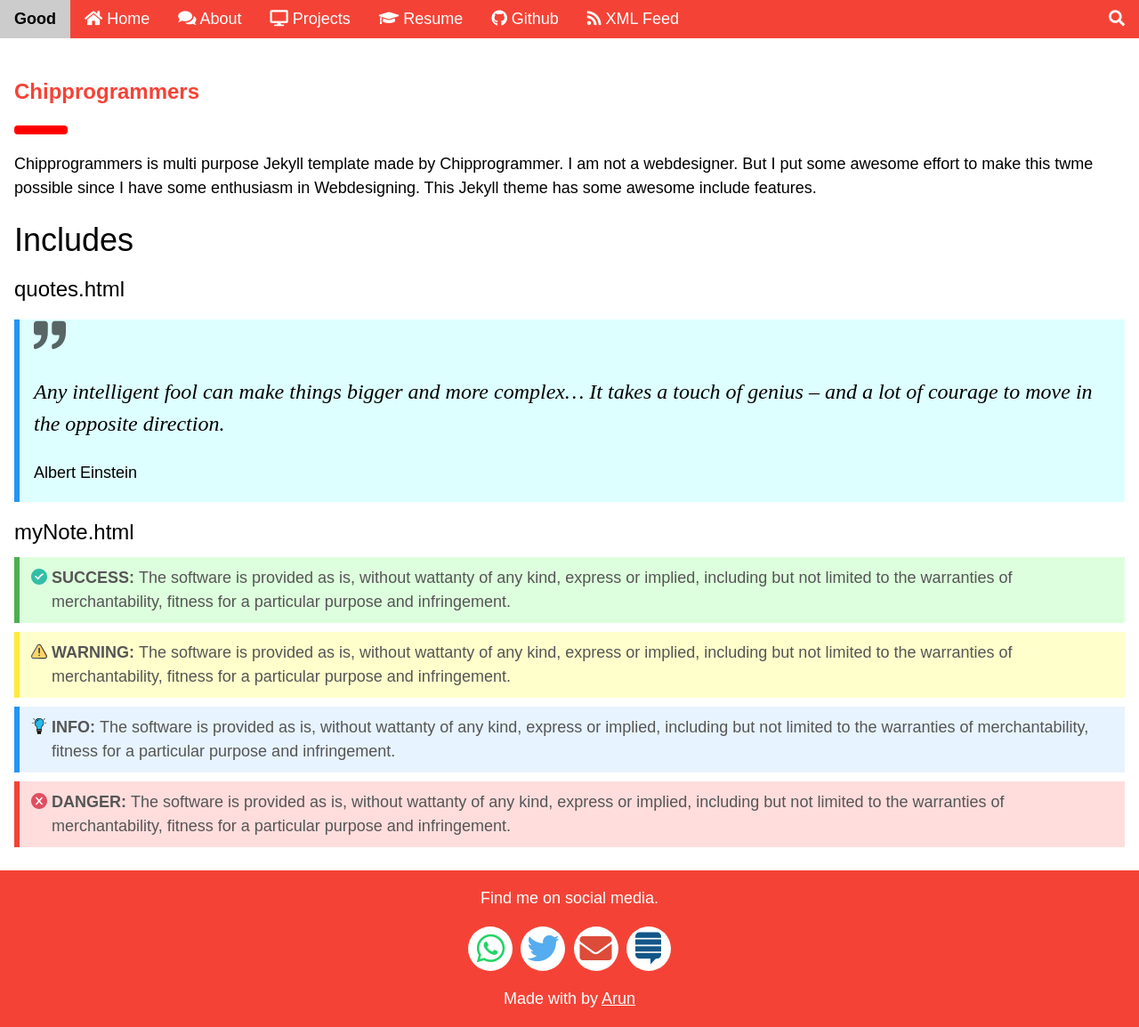
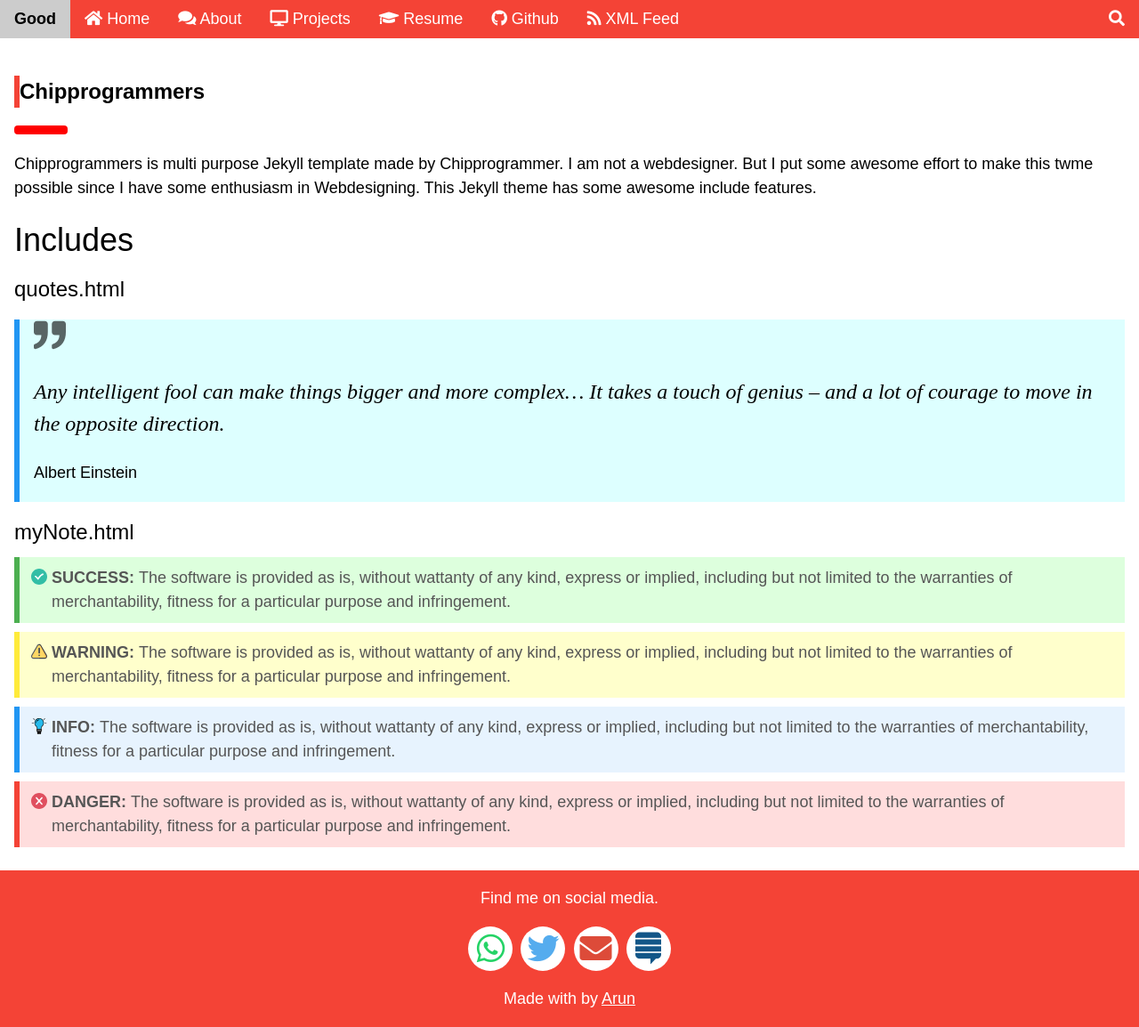
Before and after one commit to chipprogrammers/Good, a Jekyll site: the page built from index.md, in a window 1280 px wide and 1154 px high. Shown: the whole window at 89% size. Built offline with Jekyll 4.4.1, drawn with Linux system fonts in a browser that asks for light colours; some web fonts are replaced; comment, search, counter and statistics services are not loaded.

Commit message:
Update default.html

```diff
--- a/_layouts/default.html
+++ b/_layouts/default.html
@@ -7,7 +7,7 @@
 <body>
   {% include navbar.html %}
    <div class="w3-container" style="margin-top:75px">
-     <h1 class="w3-xlarge w3-text-red"><b>{{ page.title }}</b></h1>
+     <h1 class="w3-xlarge w3-leftbar w3-border-red"><b>{{ page.title }}</b></h1>
     <hr style="width:50px;border:5px solid red" class="w3-round">
      {{ content }}
   </div>
```
